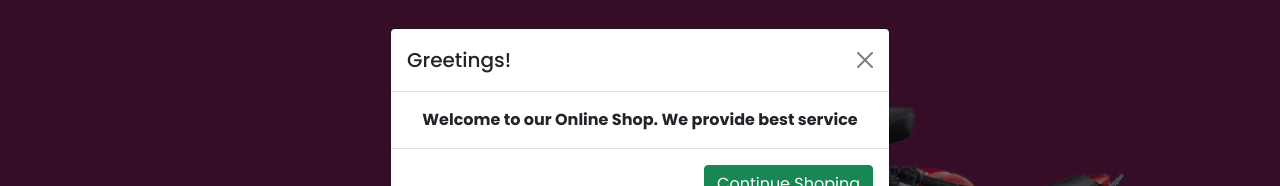
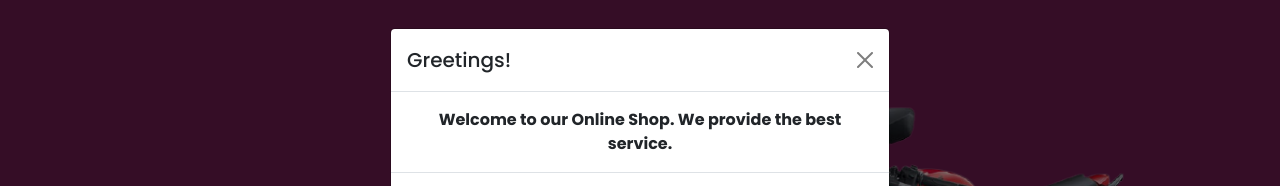
Before and after one commit to MshSiam/asg3, a plain HTML site: page index.html in a window 1280 px wide. Both pictures are taken after a click on the button "Purchase". Shown: the top 186 px of the page. Drawn offline with nearby package versions, Linux system fonts and the light colour scheme.

Commit message:
Add files via upload
finished

```diff
--- a/index.html
+++ b/index.html
@@ -44,7 +44,7 @@
                                 <button type="button" class="btn-close" data-bs-dismiss="modal" aria-label="Close"></button>
                                 </div>
                                 <div class="modal-body">
-                                Welcome to our Online Shop. We provide best service
+                                Welcome to our Online Shop. We provide the best service.
                                 </div>
                                 <div class="modal-footer">
                                 <button type="button" class="btn btn-success" data-bs-dismiss="modal">Continue Shoping</button>
```
